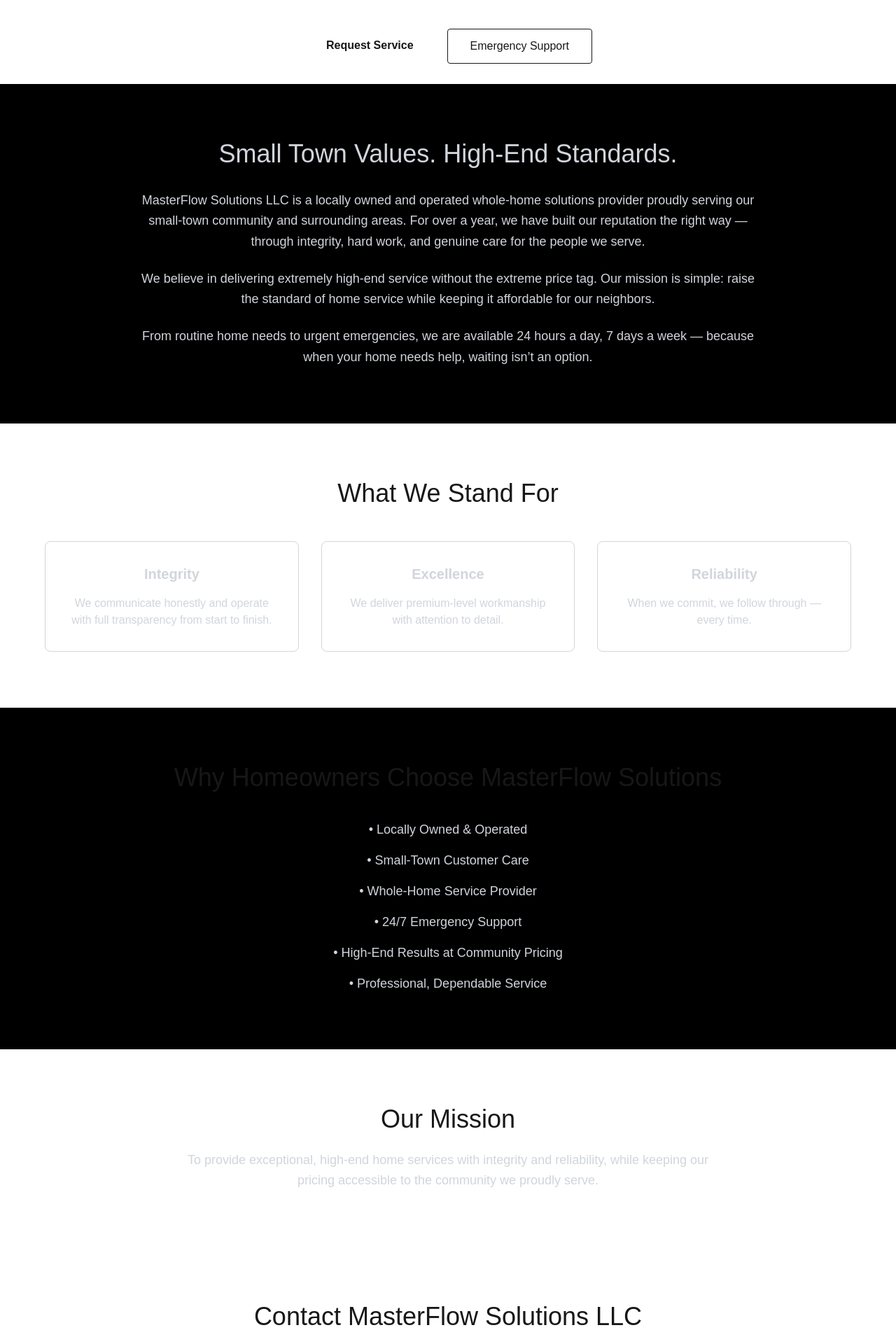
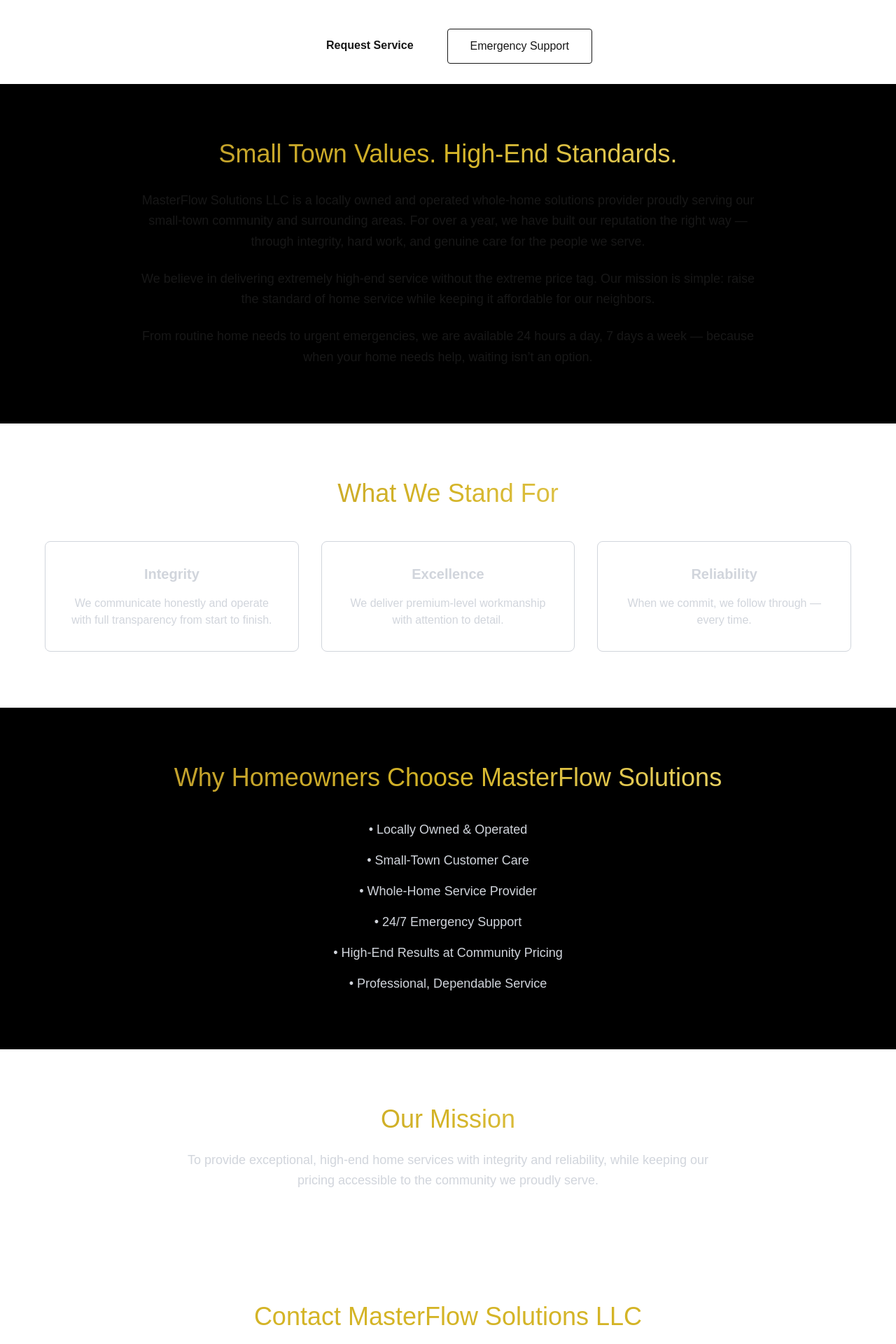
Before and after one commit to rubenbarr/-masterflow.solutions, a Next.js app: page / in a window 1280 px wide. Shown: the part 680-2600 px from the top of the page at 70% size. Built offline with nearby package versions, Linux system fonts and the light colour scheme.

Commit message:
added new changes

```diff
--- a/app/page.tsx
+++ b/app/page.tsx
@@ -1,5 +1,5 @@
 import Image from "next/image";
-import logo from "./assets/logo_transparent_without_motto1.png";
+import logo from "./assets/master-flow-Photoroom.png";
 
 export default function Home() {
   return (
@@ -17,7 +17,7 @@
           className="mb-8"
         />
 
-        <h1 className="font-heading text-4xl md:text-6xl font-bold text-gold mb-6">
+        <h1 className="font-heading  md:text-6xl font-bold text-gold mb-6 font-heading text-4xl bg-gradient-to-r from-[#b8962e] via-[#d4b426] to-[#f5e27a] bg-clip-text text-transparent">
           MasterFlow Solutions LLC — Whole Home Solutions You Can Trust
         </h1>
 
@@ -44,8 +44,8 @@
       </section>
 
       {/* ================= INTRO ================= */}
-      <section className="py-20 px-6 bg-black text-gray-300 text-center">
-        <h2 className="font-heading text-3xl md:text-4xl text-gold mb-8">
+      <section className="py-20 px-6 bg-black text-gold text-center">
+        <h2 className="font-heading text-3xl md:text-4xl text-gold mb-8 bg-gradient-to-r from-[#b8962e] via-[#d4b426] to-[#f5e27a] bg-clip-text text-transparent">
           Small Town Values. High-End Standards.
         </h2>
 
@@ -74,7 +74,7 @@
 
       {/* ================= CORE VALUES ================= */}
       <section className="py-20 px-6 bg-blackPrimary text-center">
-        <h2 className="font-heading text-3xl md:text-4xl text-gold mb-12">
+        <h2 className="font-heading text-3xl md:text-4xl text-gold mb-12 bg-gradient-to-r from-[#b8962e] via-[#d4b426] to-[#f5e27a] bg-clip-text text-transparent" >
           What We Stand For
         </h2>
 
@@ -100,7 +100,7 @@
 
       {/* ================= WHY CHOOSE US ================= */}
       <section className="py-20 px-6 bg-black text-center">
-        <h2 className="font-heading text-3xl md:text-4xl text-gold mb-10">
+        <h2 className="font-heading text-3xl md:text-4xl text-gold mb-10 bg-gradient-to-r from-[#b8962e] via-[#d4b426] to-[#f5e27a] bg-clip-text text-transparent">
           Why Homeowners Choose MasterFlow Solutions
         </h2>
 
@@ -116,7 +116,7 @@
 
       {/* ================= MISSION ================= */}
       <section className="py-20 px-6 bg-blackPrimary text-center">
-        <h2 className="font-heading text-3xl md:text-4xl text-gold mb-6">
+        <h2 className="font-heading text-3xl md:text-4xl text-gold mb-6 bg-gradient-to-r from-[#b8962e] via-[#d4b426] to-[#f5e27a] bg-clip-text text-transparent">
           Our Mission
         </h2>
 
@@ -129,7 +129,7 @@
 
       {/* ================= CONTACT ================= */}
       <section id="contact" className="py-20 px-6 bg-gold text-blackPrimary text-center">
-        <h2 className="font-heading text-3xl md:text-4xl mb-6">
+        <h2 className="font-heading text-3xl md:text-4xl mb-6 text-[#d4b426]">
           Contact MasterFlow Solutions LLC
         </h2>
 
--- a/trailwind.config.ts
+++ b/trailwind.config.ts
@@ -9,9 +9,9 @@
     extend: {
       colors: {
         blackPrimary: "#0B0B0B",
-        gold: "#D4AF37",
-        goldDark: "#B8962E",
-        goldLight: "#F5E6B3",
+        goldPrimary: "#d4b426",
+        goldHover: "#e6c84f",
+        goldDark: "#b8962e",
       },
       fontFamily: {
         heading: ["var(--font-cinzel)"],
```
Also changed, not shown: app/assets/master-flow-Photoroom.png (added), app/assets/master-flow.jpg (added).
